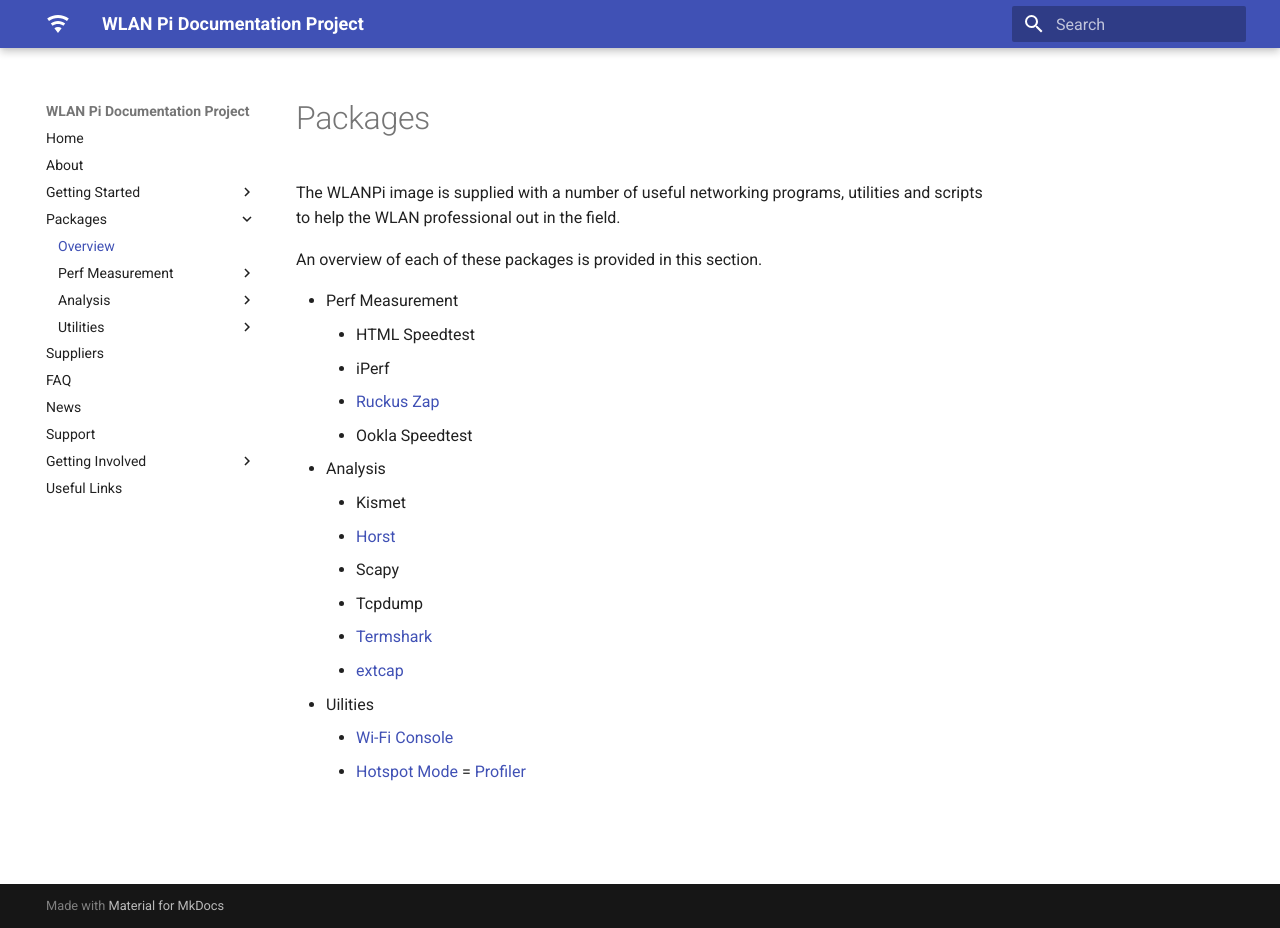
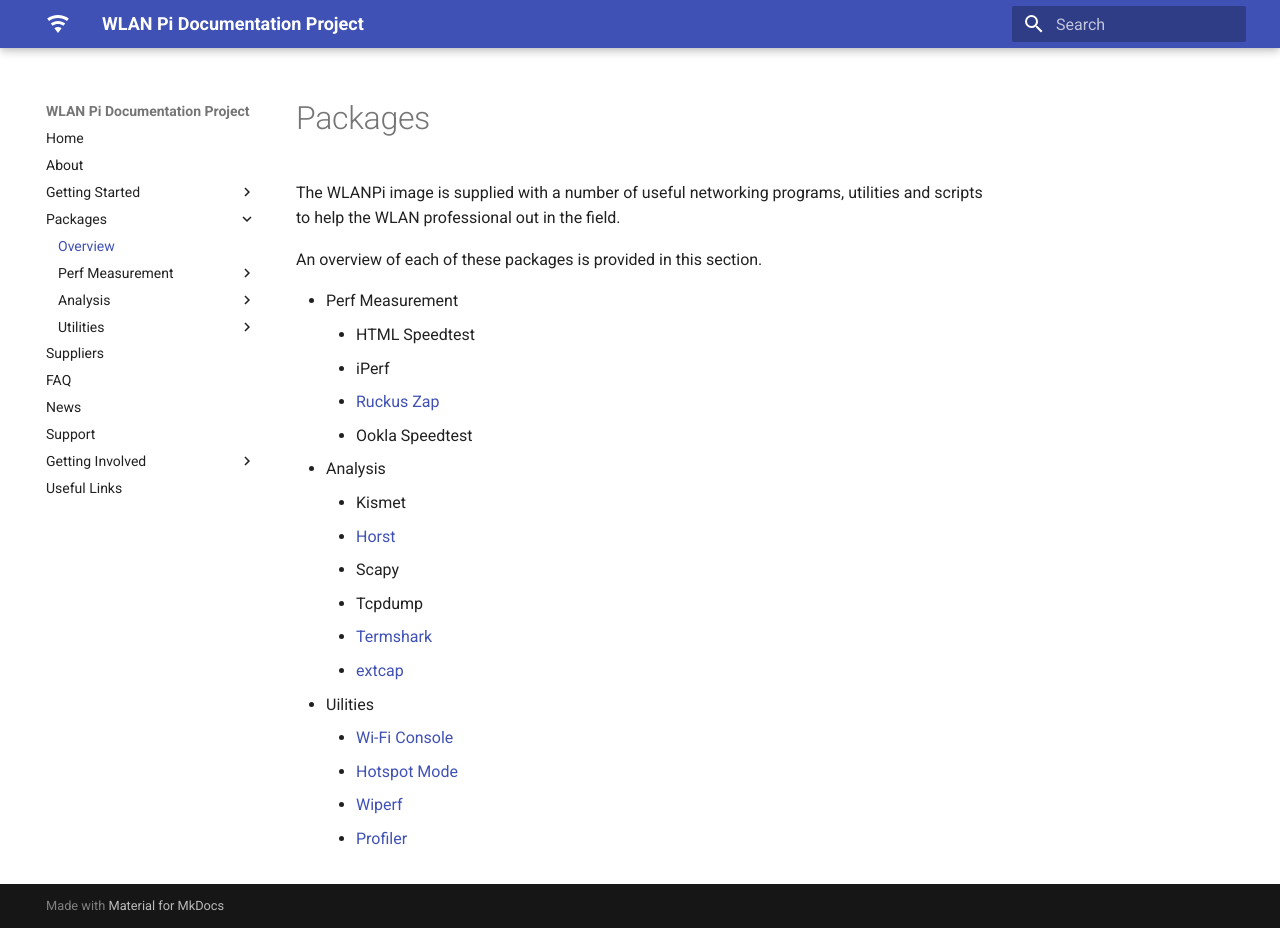
Before and after one commit to WLAN-Pi/wlanpi-documentation, an MkDocs documentation site: the page built from docs/packages.md, in a window 1280 px wide and 928 px high. Built offline with MkDocs 1.6.1 and Material for MkDocs 9.7.7, drawn with Linux system fonts in a browser that asks for light colours.

Commit message:
Added missing packages

```diff
--- a/docs/packages.md
+++ b/docs/packages.md
@@ -22,7 +22,8 @@
 - Uilities
     - [Wi-Fi Console][wifi_console]
     - [Hotspot Mode][hotspot]
-    = [Profiler][profiler]
+    - [Wiperf][wiperf]
+    - [Profiler][profiler]
 
 
 <!-- Link list -->
@@ -33,3 +34,4 @@
 [zap]: pkg_perf_zap.md
 [horst]: pkg_analysis_horst.md
 [profiler]: pkg_util_profiler.md
+[wiperf]: pkg_util_wiperf.md
```
